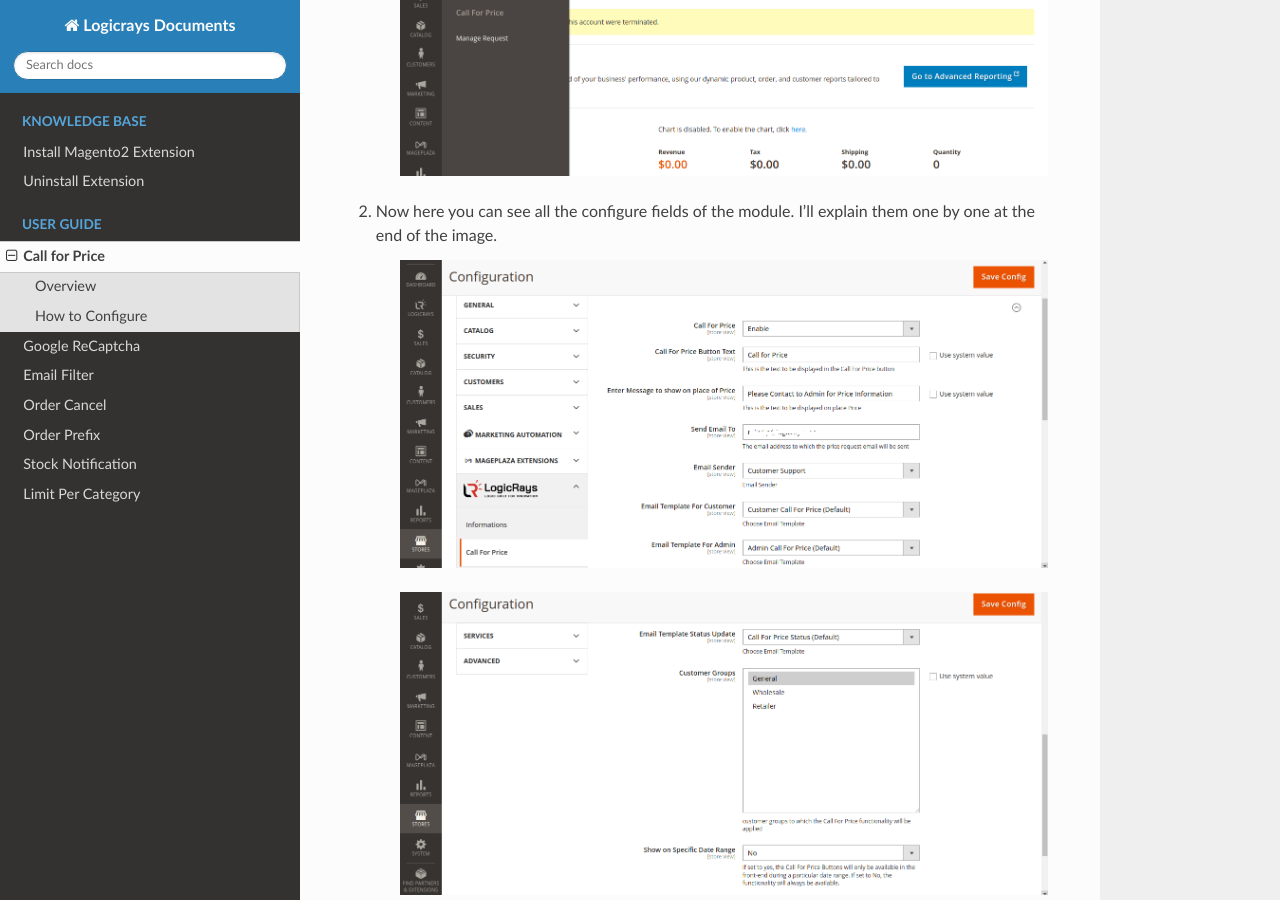
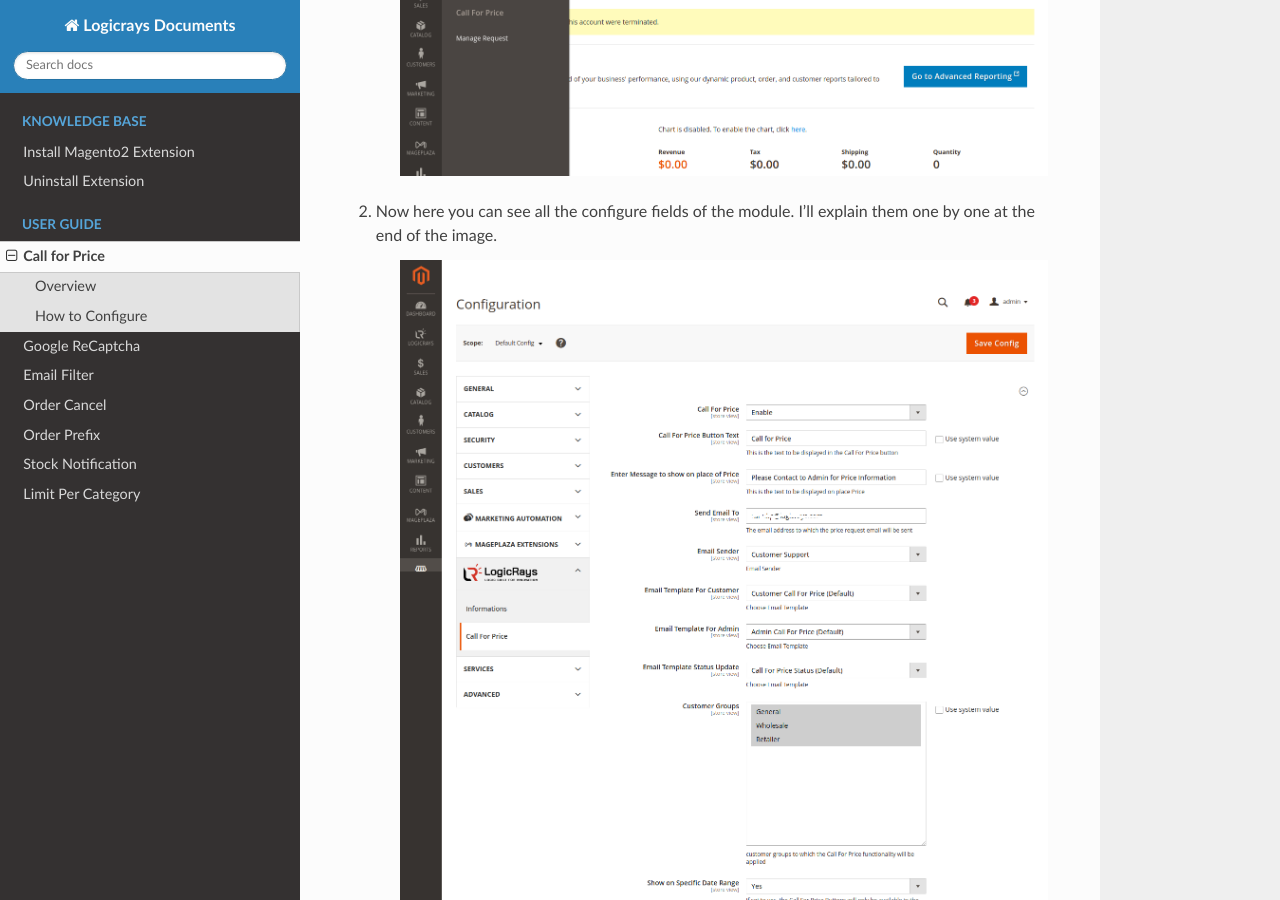
Before and after one commit to rahulp-logicrays/testdocs, a Sphinx documentation site: the page built from docs/User_Guide/call-for-price.rst, in a window 1280 px wide and 900 px high, scrolled down 665 px. Built offline with Sphinx 7.4.7 and the Read the Docs theme 2.0.0, drawn with Linux system fonts in a browser that asks for light colours.

Commit message:
change some images of configuration

```diff
--- a/docs/User_Guide/call-for-price.rst
+++ b/docs/User_Guide/call-for-price.rst
@@ -20,11 +20,7 @@
 
 #. Now here you can see all the configure fields of the module. I'll explain them one by one at the end of the image.
 
-    .. figure:: img/callforprice/configuration_1.png
-        :alt: module configuration fields
-
-
-    .. figure:: img/callforprice/configuration_2.png
+    .. figure:: img/callforprice/Configuration-Settings-Stores-Magento-Admin_0.png
         :alt: module configuration fields
 
     :guilabel:`General`
--- a/docs/User_Guide/order-cancel.rst
+++ b/docs/User_Guide/order-cancel.rst
@@ -19,10 +19,7 @@
 
 #. Now here you can see all the configure fields of the module. I'll explain them one by one at the end of the image.
 
-    .. figure:: img/ordercancel/Configuration-Settings-Stores-Magento-Admin.png
-        :alt: module configuration fields
-
-    .. figure:: img/ordercancel/Configuration-Settings-Stores-Magento-Admin_2.png
+    .. figure:: img/ordercancel/Configuration-Settings-Stores-Magento-Admin_0.png
         :alt: module configuration fields
 
     :guilabel:`General`
--- a/docs/User_Guide/stock-notification.rst
+++ b/docs/User_Guide/stock-notification.rst
@@ -23,10 +23,7 @@
 
 #. Now here you can see all the configure fields of the module. I'll explain them one by one at the end of the images.
 
-    .. figure:: img/stocknotification/Configuration-Settings-Stores-Magento-Admin.png
-        :alt: module configuration fields
-
-    .. figure:: img/stocknotification/Configuration-Settings-Stores-Magento-Admin_2.png
+    .. figure:: img/stocknotification/Configuration-Settings-Stores-Magento-Admin_0.png
         :alt: module configuration fields
 
     :guilabel:`General`
```
Also changed, not shown: docs/User_Guide/img/callforprice/Configuration-Settings-Stores-Magento-Admin_0.png (added), docs/User_Guide/img/ordercancel/Configuration-Settings-Stores-Magento-Admin_0.png (added), docs/User_Guide/img/stocknotification/Configuration-Settings-Stores-Magento-Admin_0.png (added).
